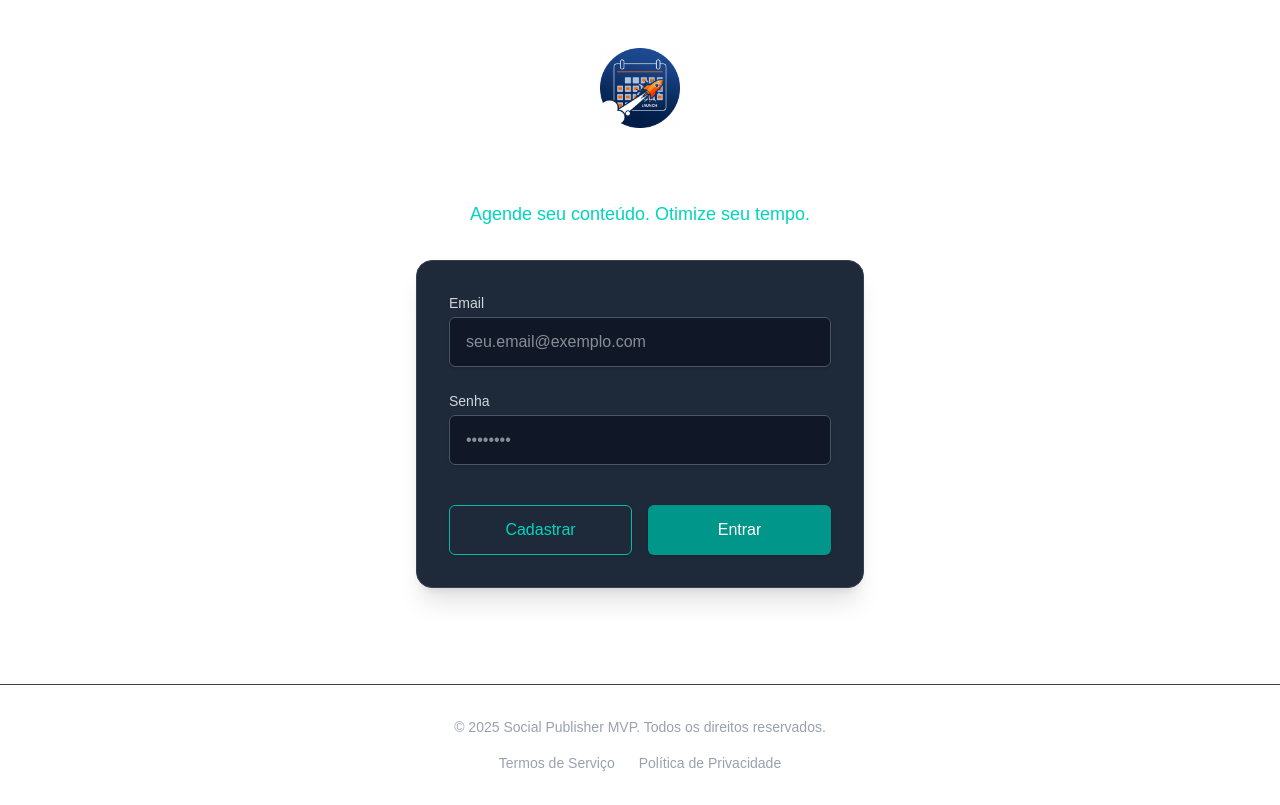
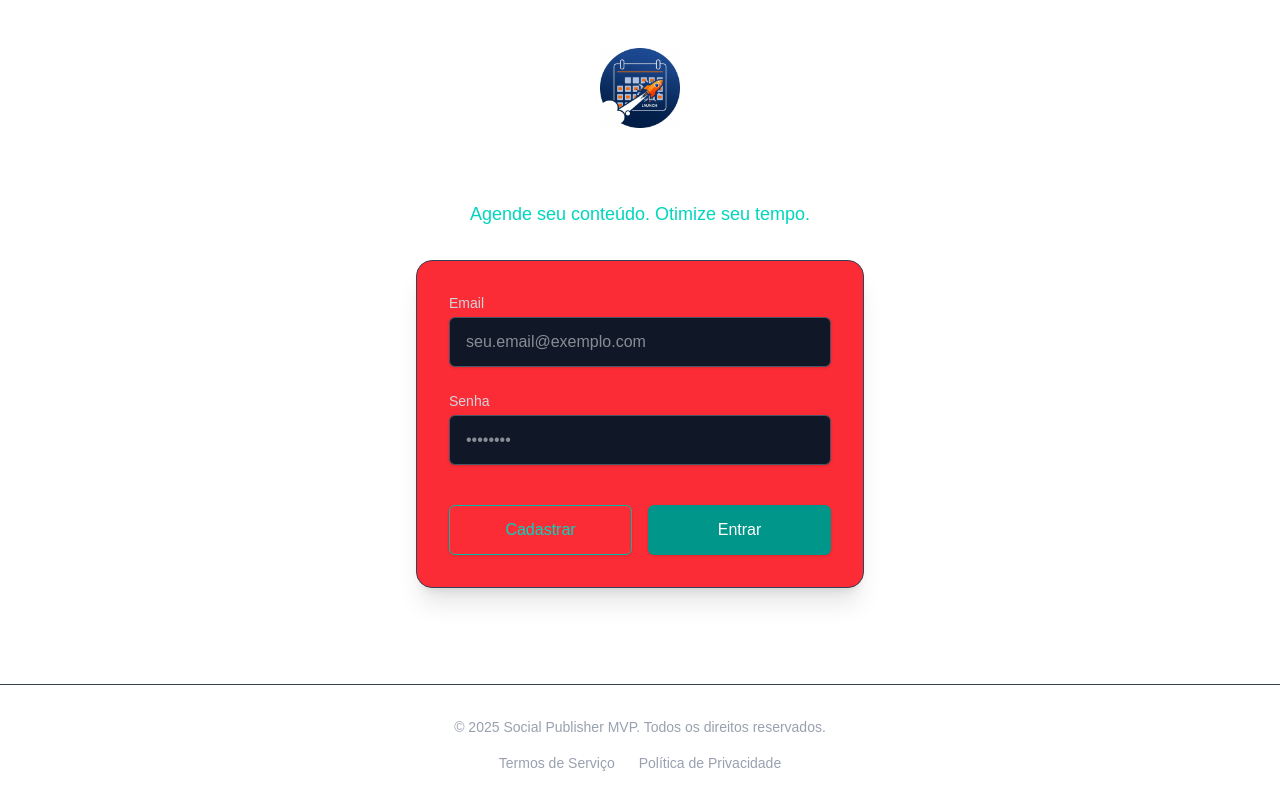
Before and after one commit to walisonanjos/mvp-social-publisher-v2, a Next.js app: page / in a window 1280 px wide. Built offline with nearby package versions, Linux system fonts and the light colour scheme; no server answers.

Commit message:
debug: test layout with red background

```diff
--- a/src/components/Auth.tsx
+++ b/src/components/Auth.tsx
@@ -40,7 +40,6 @@ export default function Auth() {
   };
 
   return (
-    // MUDANÇA: Adicionamos 'h-full' para que este container ocupe toda a altura disponível.
     <div className="flex flex-col justify-center items-center h-full py-12 px-4">
 
       <div className="text-center mb-8">
@@ -57,7 +56,8 @@ export default function Auth() {
         </p>
       </div>
 
-      <div className="w-full max-w-md p-8 bg-gray-800 rounded-2xl shadow-xl border border-gray-700">
+      {/* MUDANÇA DE TESTE: Trocamos bg-gray-800 por bg-red-500 */}
+      <div className="w-full max-w-md p-8 bg-red-500 rounded-2xl shadow-xl border border-gray-700">
         <form className="space-y-6">
           {/* O resto do formulário permanece o mesmo */}
           <div>
```
